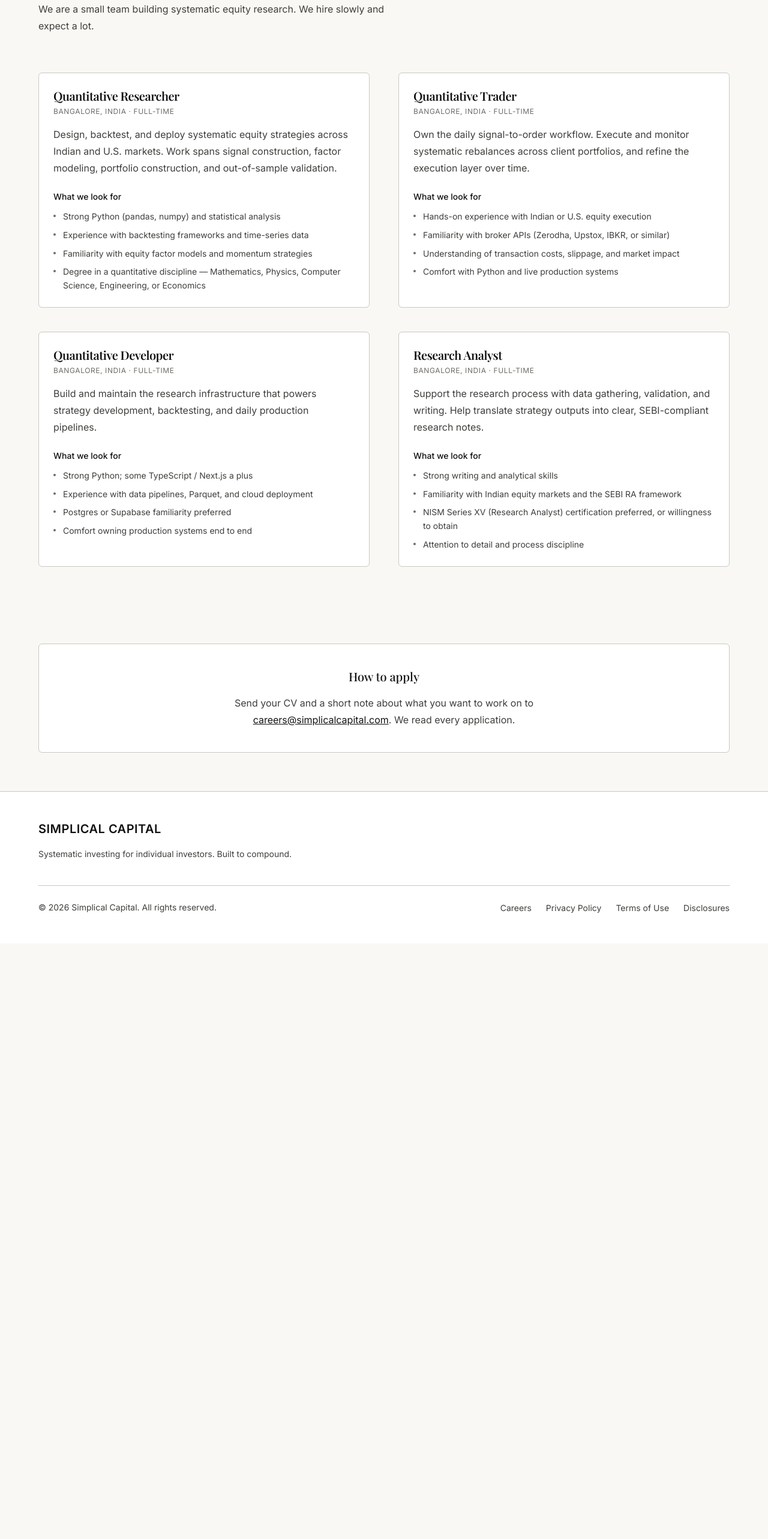
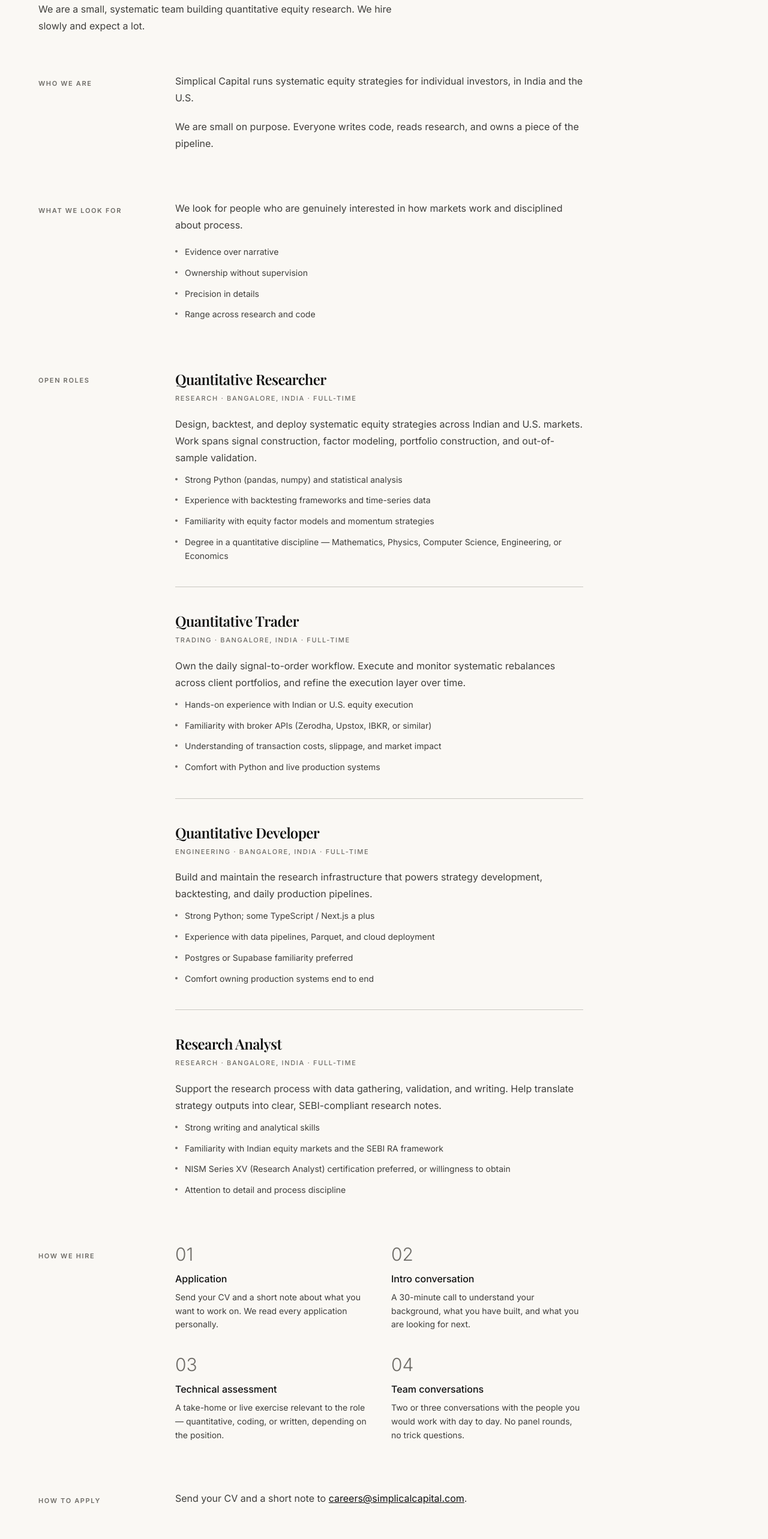
Before and after one commit to erniersnail/stratova, a Next.js app: page /careers in a window 1280 px wide. Shown: the part 160-2726 px from the top of the page at 60% size. Before the commit the page ends 1733 px from the top, so only its background shows below. Built offline with nearby package versions, Linux system fonts and the light colour scheme; no server answers; a web font is replaced by a local one.

Commit message:
careers: label-column layout, roles, hiring process

```diff
--- a/app/careers/page.tsx
+++ b/app/careers/page.tsx
@@ -13,6 +13,7 @@
 const ROLES = [
   {
     title: "Quantitative Researcher",
+    department: "Research",
     location: "Bangalore, India",
     type: "Full-time",
     description:
@@ -26,6 +27,7 @@
   },
   {
     title: "Quantitative Trader",
+    department: "Trading",
     location: "Bangalore, India",
     type: "Full-time",
     description:
@@ -39,6 +41,7 @@
   },
   {
     title: "Quantitative Developer",
+    department: "Engineering",
     location: "Bangalore, India",
     type: "Full-time",
     description:
@@ -52,6 +55,7 @@
   },
   {
     title: "Research Analyst",
+    department: "Research",
     location: "Bangalore, India",
     type: "Full-time",
     description:
@@ -65,46 +69,111 @@
   },
 ];
 
+const PROCESS = [
+  {
+    step: "01",
+    title: "Application",
+    body: "Send your CV and a short note about what you want to work on. We read every application personally.",
+  },
+  {
+    step: "02",
+    title: "Intro conversation",
+    body: "A 30-minute call to understand your background, what you have built, and what you are looking for next.",
+  },
+  {
+    step: "03",
+    title: "Technical assessment",
+    body: "A take-home or live exercise relevant to the role — quantitative, coding, or written, depending on the position.",
+  },
+  {
+    step: "04",
+    title: "Team conversations",
+    body: "Two or three conversations with the people you would work with day to day. No panel rounds, no trick questions.",
+  },
+];
+
+function SectionLabel({ children }: { children: React.ReactNode }) {
+  return (
+    <span className="text-[11px] font-semibold tracking-[0.15em] text-tertiary uppercase">
+      {children}
+    </span>
+  );
+}
+
 export default function CareersPage() {
   return (
     <main>
       <Container className="pt-16 pb-0">
         <PageHeader
           title="Careers"
-          description="We are a small team building systematic equity research. We hire slowly and expect a lot."
+          description="We are a small, systematic team building quantitative equity research. We hire slowly and expect a lot."
         />
       </Container>
 
       <Section spacing="sm">
         <Container size="default">
-          <div className="grid grid-cols-1 gap-x-12 gap-y-10 lg:grid-cols-2">
-            {ROLES.map((role) => (
-              <div
-                key={role.title}
-                className="rounded-md border border-border bg-surface px-6 py-6"
-              >
-                <h2 className="font-serif text-xl font-semibold tracking-tight text-foreground">
+          <div className="space-y-20">
+            <div className="grid grid-cols-1 gap-6 md:grid-cols-[180px_1fr] md:gap-12">
+              <div className="pt-1">
+                <SectionLabel>Who we are</SectionLabel>
+              </div>
+              <div className="max-w-[680px] space-y-5">
+                <p className={`${typography.body} text-secondary`}>
+                  Simplical Capital runs systematic equity strategies for
+                  individual investors, in India and the U.S.
+                </p>
+                <p className={`${typography.body} text-secondary`}>
+                  We are small on purpose. Everyone writes code, reads
+                  research, and owns a piece of the pipeline.
+                </p>
+              </div>
+            </div>
+
+            <div className="grid grid-cols-1 gap-6 md:grid-cols-[180px_1fr] md:gap-12">
+              <div className="pt-1">
+                <SectionLabel>What we look for</SectionLabel>
+              </div>
+              <div className="max-w-[680px] space-y-5">
+                <p className={`${typography.body} text-secondary`}>
+                  We look for people who are genuinely interested in how
+                  markets work and disciplined about process.
+                </p>
+                <ul className="space-y-3">
+                  {[
+                    "Evidence over narrative",
+                    "Ownership without supervision",
+                    "Precision in details",
+                    "Range across research and code",
+                  ].map((item) => (
+                    <li key={item} className="flex gap-3 text-sm leading-relaxed text-secondary">
+                      <span aria-hidden className="mt-2 inline-block h-1 w-1 flex-shrink-0 rounded-full bg-tertiary" />
+                      <span>{item}</span>
+                    </li>
+                  ))}
+                </ul>
+              </div>
+            </div>
+
+            <div className="grid grid-cols-1 gap-6 md:grid-cols-[180px_1fr] md:gap-12">
+              <div className="pt-1">
+                <SectionLabel>Open roles</SectionLabel>
+              </div>
+              <div className="max-w-[680px] space-y-10">
+                {ROLES.map((role, index) => (
+                  <div key={role.title} className={index === 0 ? "" : "border-t border-border pt-10"}>
+                    <h2 className="font-serif text-2xl font-semibold tracking-tight text-foreground">
                       {role.title}
                     </h2>
-                <p className="mt-1 text-xs uppercase tracking-wider text-tertiary">
-                  {role.location} · {role.type}
+                    <p className="mt-2 text-[11px] font-medium uppercase tracking-[0.15em] text-tertiary">
+                      {role.department} · {role.location} · {role.type}
                     </p>
-                <p className={`${typography.body} mt-4 text-secondary`}>
+                    <p className={`${typography.body} mt-5 text-secondary`}>
                       {role.description}
                     </p>
-                <h3 className="mt-6 text-sm font-medium text-foreground">
-                  What we look for
-                </h3>
-                <ul className="mt-3 space-y-2">
+                    <ul className="mt-3 space-y-3">
                       {role.requirements.map((r) => (
-                    <li
-                      key={r}
-                      className="flex gap-3 text-sm leading-relaxed text-secondary"
-                    >
-                      <span
-                        aria-hidden
-                        className="mt-2 inline-block h-1 w-1 flex-shrink-0 rounded-full bg-tertiary"
-                      />
+                        <li key={r} className="flex gap-3 text-sm leading-relaxed text-secondary">
+                          <span aria-hidden className="mt-2 inline-block h-1 w-1 flex-shrink-0 rounded-full bg-tertiary" />
                           <span>{r}</span>
                         </li>
                       ))}
@@ -112,27 +181,37 @@
                   </div>
                 ))}
               </div>
-        </Container>
-      </Section>
+            </div>
 
-      <Section spacing="sm">
-        <Container size="default">
-          <div className="rounded-md border border-border bg-surface px-6 py-10 text-center">
-            <h2 className={`${typography.h3} text-foreground`}>
-              How to apply
-            </h2>
-            <p
-              className={`${typography.body} mx-auto mt-4 max-w-[600px] text-secondary`}
-            >
-              Send your CV and a short note about what you want to work on to{" "}
-              <a
-                href="mailto:careers@simplicalcapital.com"
-                className="text-foreground underline hover:no-underline"
-              >
+            <div className="grid grid-cols-1 gap-6 md:grid-cols-[180px_1fr] md:gap-12">
+              <div className="pt-1">
+                <SectionLabel>How we hire</SectionLabel>
+              </div>
+              <div className="max-w-[680px] grid grid-cols-1 gap-x-10 gap-y-10 sm:grid-cols-2">
+                {PROCESS.map((p) => (
+                  <div key={p.step}>
+                    <span className="text-3xl font-light leading-none text-tertiary">{p.step}</span>
+                    <h3 className="mt-3 text-base font-medium text-foreground">{p.title}</h3>
+                    <p className="mt-2 text-sm leading-relaxed text-secondary">{p.body}</p>
+                  </div>
+                ))}
+              </div>
+            </div>
+
+            <div className="grid grid-cols-1 gap-6 md:grid-cols-[180px_1fr] md:gap-12">
+              <div className="pt-1">
+                <SectionLabel>How to apply</SectionLabel>
+              </div>
+              <div className="max-w-[680px]">
+                <p className={`${typography.body} text-secondary`}>
+                  Send your CV and a short note to{" "}
+                  <a href="mailto:careers@simplicalcapital.com" className="text-foreground underline hover:no-underline">
                     careers@simplicalcapital.com
                   </a>
-              . We read every application.
+                  .
                 </p>
+              </div>
+            </div>
           </div>
         </Container>
       </Section>
```
Lines whose indentation alone changed are shown as unchanged.
